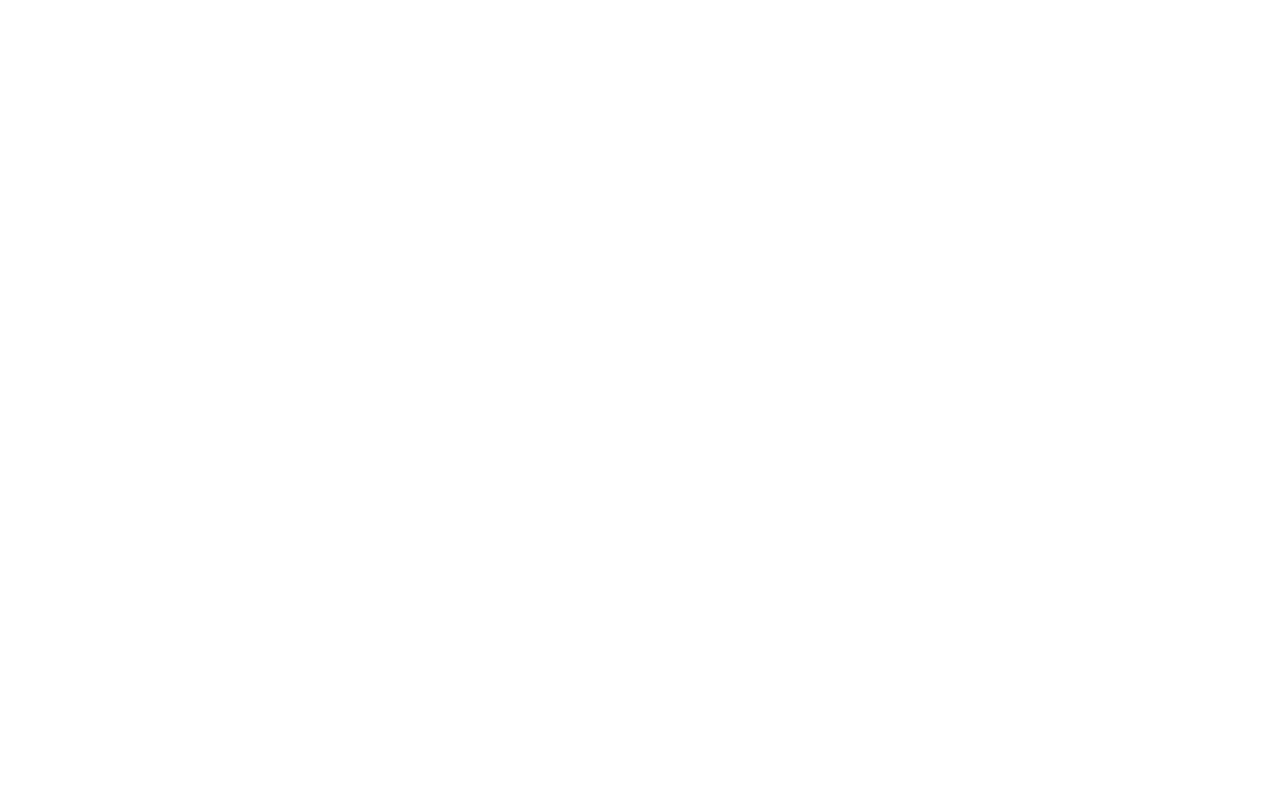
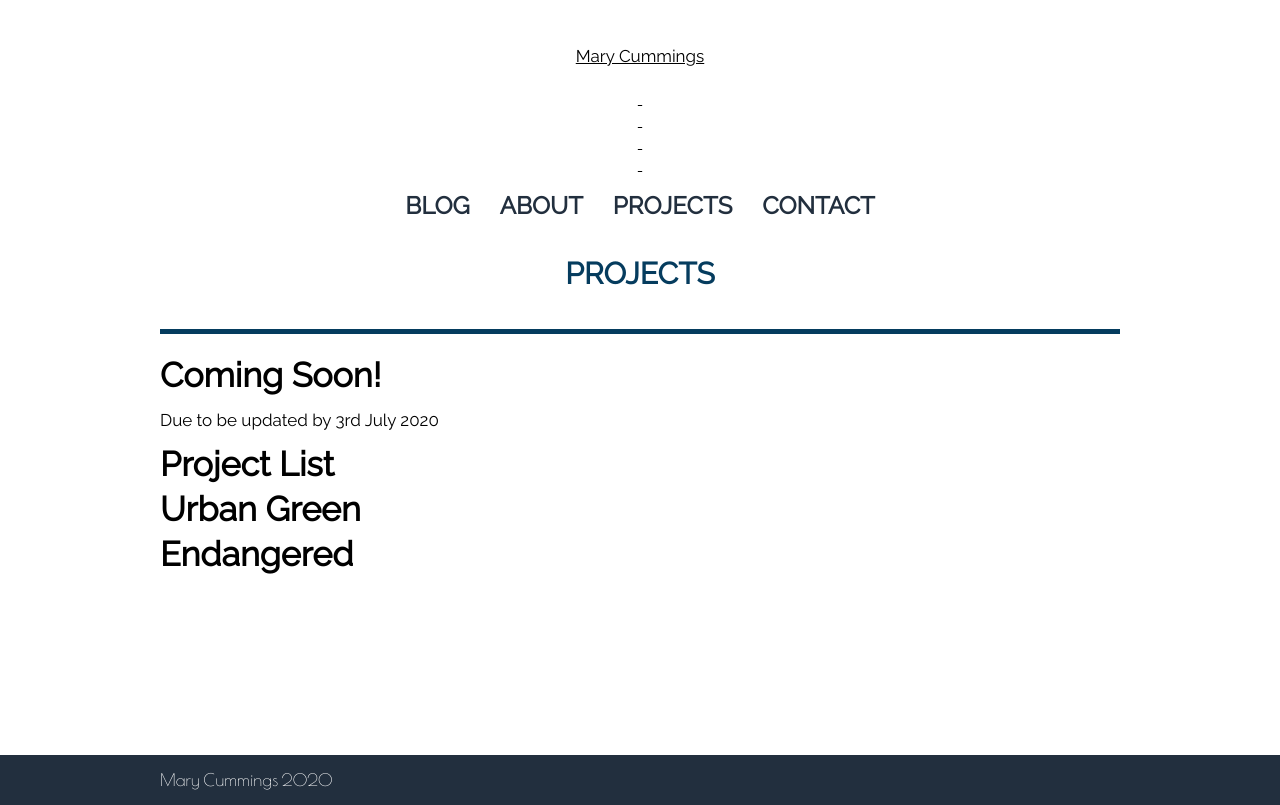
Before and after one commit to MaryBobs/mary-cummings, a Gatsby site: page /projects in a window 1280 px wide. Before the commit this address had no page. Built offline with nearby package versions, Linux system fonts and the light colour scheme; Gatsby itself is replaced by a stand-in of ours.

Commit message:
adds dummy project data file and creates project list

```diff
--- /dev/null
+++ b/data/projects.json
@@ -0,0 +1,30 @@
+{
+    "heading": "Project List",
+    "content":
+        [
+            {
+                "title": "Urban Green",
+                "slug": "urban-green",
+                "image": "./images/me.jpg",
+                "details": "This is my first project",
+                "url": "www.facebook.com",
+                "github": "www.github.com"
+            },
+            {
+                "title": "Endangered",
+                "slug": "endangered",
+                "image": "./images/postcard.jpg",
+                "details": "This is another project",
+                "url": "www.facebook.com",
+                "github": "www.github.com"
+            },
+            {
+                "title": "",
+                "slug": "",
+                "image": "",
+                "details": "",
+                "url": "",
+                "github": ""
+            }
+        ]
+}
--- a/src/components/article-list.js
+++ b/src/components/article-list.js
@@ -32,6 +32,7 @@
     <div>
         {data.allMarkdownRemark.edges.map(({node}) => (
             <Article id={node.id}
+            key={node.id}
             to={node.fields.slug}
             keywords={node.frontmatter.keywords}
             title={node.frontmatter.title}
--- a/src/components/header.js
+++ b/src/components/header.js
@@ -73,6 +73,7 @@
                     <div className={styles.row}>
                         <HeaderLink to="/blog" text="Blog"/>
                         <HeaderLink to="/" text="About"/>
+                        <HeaderLink to="/projects" text="Projects"/>
                         <HeaderLink to="/contact" text="Contact"/>
                     </div>
 
--- a/src/components/profile.js
+++ b/src/components/profile.js
@@ -4,10 +4,10 @@
 
 export default () => (
     <div className={styles.container}>
-        <img className={styles.picture} src={profilePicture} alt="photo of Mary"></img>
+        <img className={styles.picture} src={profilePicture} alt="Mary"></img>
         <h2>Hi, I'm Mary!</h2>
-        <p><span className={styles.dropCap}>I</span> recently completed a Professional Software Development course at CodeClan here in Edinburgh and am now looking for my first job in the world of tech.</p>
-        <p>However the small matter of a global pandemic has slightly derailed the job hunt</p>
+        <p><span className={styles.dropCap}>I</span> recently completed a Professional Software Development course at CodeClan here in Edinburgh and am now looking for my first job in the world of tech.
+        However the small matter of a global pandemic has slightly derailed the job hunt</p>
         <p>Alongside the job applications I'm trying to keep on learning and teaching myself online. I've built this website as somewhere to hold my new blog and other bits and pieces I'm working on.</p>
         <p>At the moment it is pretty small but I just wanted to get something published and then keep adding to it, rather than spending ages adding every little detail I want to!</p>
         <p>If you want to get in touch please do! You can use the contact form or links to GitHub/LinkedIn/Twitter are at the top of the page.</p>
--- /dev/null
+++ b/src/components/project-list.js
@@ -0,0 +1,28 @@
+import React from 'react';
+import projectData from '../../data/projects.json';
+import Project from '../components/project';
+
+const projectList = () => (
+    <div>
+        <h1>{projectData.heading}</h1>
+        {projectData.content.map( (data) => {
+            return <Project key={data.slug} title={data.title}/>
+        })}
+    </div>
+)
+
+    // export default (props) => (
+    //     <div>
+    //         {props.projects.map(
+    //         ({project}) => (
+    //             <Project
+    //             name={project.name}
+    //             image={project.image}
+    //             details={project.details}
+    //             url={project.url}
+    //             github={project.github}/>
+    //         ))}
+    //     </div>
+    // )
+
+export default projectList
--- /dev/null
+++ b/src/components/project.js
@@ -0,0 +1,5 @@
+import React from 'react';
+
+export default (props) => (
+    <h1>{props.title}</h1>
+)
--- /dev/null
+++ b/src/pages/projects.js
@@ -0,0 +1,13 @@
+import React from 'react';
+import Layout from '../components/layout';
+import Title from '../components/title';
+import ProjectList from '../components/project-list';
+
+export default () => (
+    <Layout>
+        <Title text="Projects"/>
+    <h1>Coming Soon!</h1>
+    <p>Due to be updated by 3rd July 2020</p>
+    <ProjectList></ProjectList>
+    </Layout>
+)
```
Also changed, not shown: src/components/contact-form.js (+2 -7 lines).
